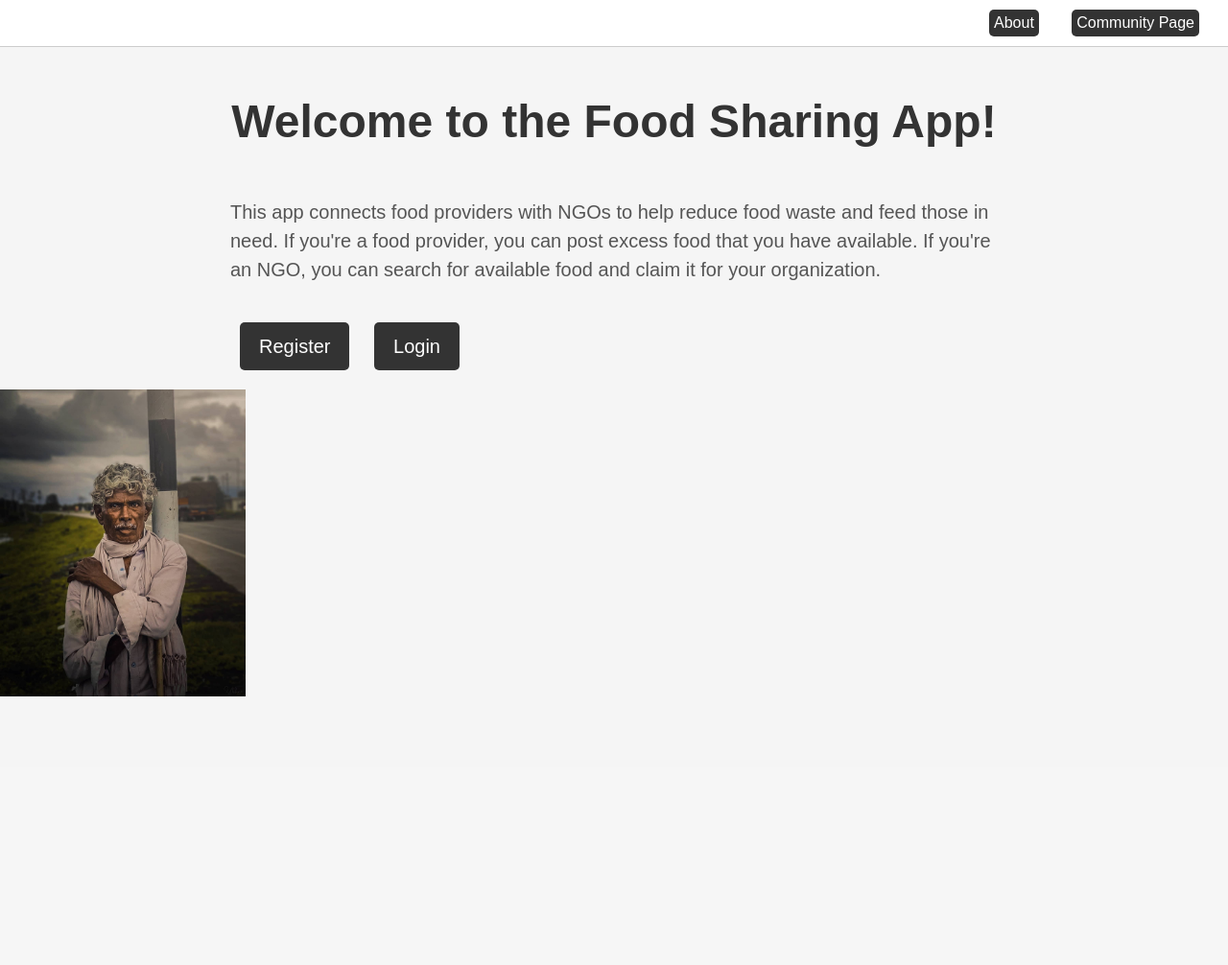
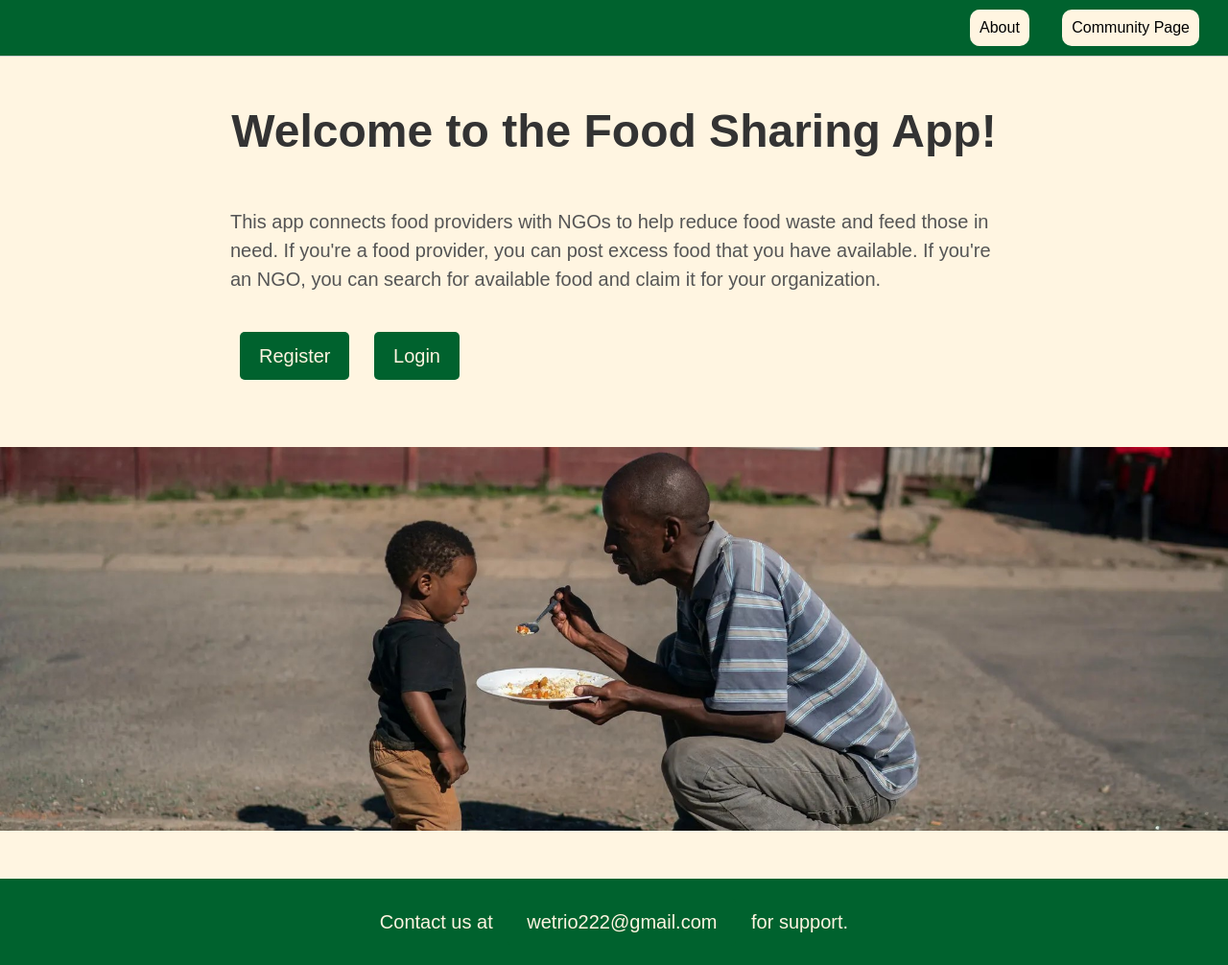
Before and after one commit to Diksha4248/google-try, a Flask app: page / in a window 1280 px wide. Shown: the whole page at 96% size. Before the commit the page ends 726 px from the top, so only its background shows below. Run offline with Flask 2, Linux system fonts and the light colour scheme.

Commit message:
home page changes

```diff
--- a/app.py
+++ b/app.py
@@ -182,6 +182,10 @@ def logout():
     session.pop('email', None)
     return render_template('home.html')
 
+@app.route ('/about')
+def about():
+    return render_template('about.html')
+
 
 
 if __name__ == '__main__':
--- a/templates/home.html
+++ b/templates/home.html
@@ -5,7 +5,7 @@
     <style>
       body {
         font-family: Arial, sans-serif;
-        background-color: #f5f5f5;
+        background-color: #fff5e1;
         margin: 0;
         padding: 0;
       }
@@ -32,8 +32,8 @@
         padding: 10px 20px;
         border-radius: 5px;
         text-decoration: none;
-        color: #fff;
-        background-color: #333;
+        color: #fff5e1;
+        background-color: #00622e;
         transition: all 0.3s ease;
       }
 
@@ -43,7 +43,7 @@
 
       /* added styles */
       header {
-        background-color: #fff;
+        background-color:#00622e;
         border-bottom: 1px solid #ccc;
         padding: 10px;
         text-align: right;
@@ -61,10 +61,11 @@
       }
 
       nav a {
-        color: white;
-        background-color: #333;
+        color: black;
+        background-color: #fff5e1;
         text-decoration: none;
-        padding: 5px;
+        padding: 10px;
+        border-radius: 10px;
       }
 
       nav a:hover {
@@ -74,67 +75,53 @@
 
       /* added slider styles */
       #slider {
+        width: 100%;
+        height: 400px;
         overflow: hidden;
-        width: 100%;
+        margin-top: 50px;
+        margin-bottom: 50px;
       }
 
-      #slider img {
-        float: left;
-        width: 20%;
-        height: auto;
+      #slider figure {
+        position: relative;
+        width: 500%;
+        margin: 0;
+        left: 0;
+        animation: 20s slider infinite;
       }
 
-      #slider img:nth-child(1) {
-        animation: slide 20s infinite;
+      #slider figure img {
+        width: 20%;
+        float: left;
       }
 
-      #slider img:nth-child(2) {
-        animation: slide 20s infinite 5s;
-      }
-
-      #slider img:nth-child(3) {
-        animation: slide 20s infinite 10s;
-      }
-
-      #slider img:nth-child(4) {
-        animation: slide 20s infinite 15s;
-      }
-
-      @keyframes slide {
+      @keyframes slider {
         0% {
-          transform: translateX(0);
+          left: 0;
         }
-
         20% {
-          transform: translateX(-100%);
+          left: 0;
         }
-
         25% {
-          transform: translateX(-100%);
+          left: -100%;
         }
-
         45% {
-          transform: translateX(-200%);
+          left: -100%;
         }
-
         50% {
-          transform: translateX(-200%);
+          left: -200%;
         }
-
         70% {
-          transform: translateX(-300%);
+          left: -200%;
         }
-
         75% {
-          transform: translateX(-300%);
+          left: -300%;
         }
-
         95% {
-          transform: translateX(-400%);
+          left: -300%;
         }
-
         100% {
-          transform: translateX(0%);
+          left: -400%;
         }
       }
     </style>
@@ -155,30 +142,25 @@
       that you have available. If you're an NGO, you can search for available
       food and claim it for your organization.
     </p>
+
     <p>
       <a href="/register">Register</a>
       <a href="/login">Login</a>
     </p>
+
     <div id="slider">
-      <img src="../static/images/image1.jpg" alt="Image 1">
-      <img src="../static/images/image2.jpg" alt="Image 2">
-      <img src="../static/images/image3.jpg" alt="Image 3">
+      <figure>
+        <img src="../static/images/img3.jpg" alt="Slide 3">
+        <img src="../static/images/nohunger.jpg" alt="Slide 1">
+        <img src="../static/images/img2.jpg" alt="Slide 2">
+        <img src="../static/images/img3.jpg" alt="Slide 3">
+        <img src="../static/images/nohunger.jpg" alt="Slide 1">
+      </figure>
     </div>
-    <script>
-      var slideIndex = 0;
-      showSlides();
 
-      function showSlides() {
-        var i;
-        var slides = document.getElementById("slider").getElementsByTagName("img");
-        for (i = 0; i < slides.length; i++) {
-          slides[i].style.display = "none";
-        }
-        slideIndex++;
-        if (slideIndex > slides.length) { slideIndex = 1 }
-        slides[slideIndex - 1].style.display = "block";
-        setTimeout(showSlides, 3000); // Change image every 3 seconds
-      }
-    </script>
+    <footer style = "background-color: #00622e;">
+      <p style = " color:#fff5e1;text-align: center;" >Contact us at <a href="mailto:wetrio222@gmail.com">wetrio222@gmail.com</a> for support.</p>
+    </footer>
+
   </body>
-  </html>
+</html>
```
Also changed, not shown: templates/about.html (added, +10 -0 lines), static/images/image1.jpg (deleted), static/images/image2.jpg (deleted), static/images/image3.jpg (deleted), static/images/img2.jpg (added), static/images/img3.jpg (added), static/images/nohunger.jpg (added).
